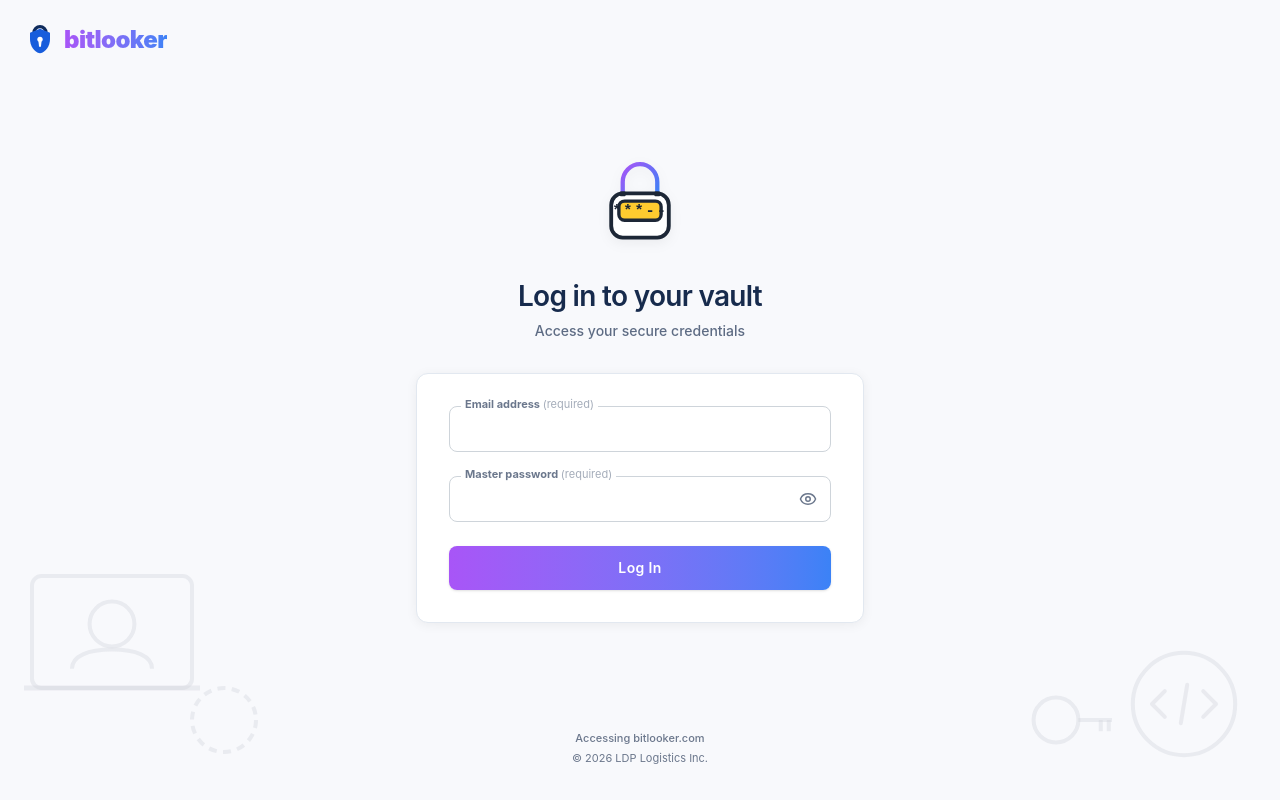
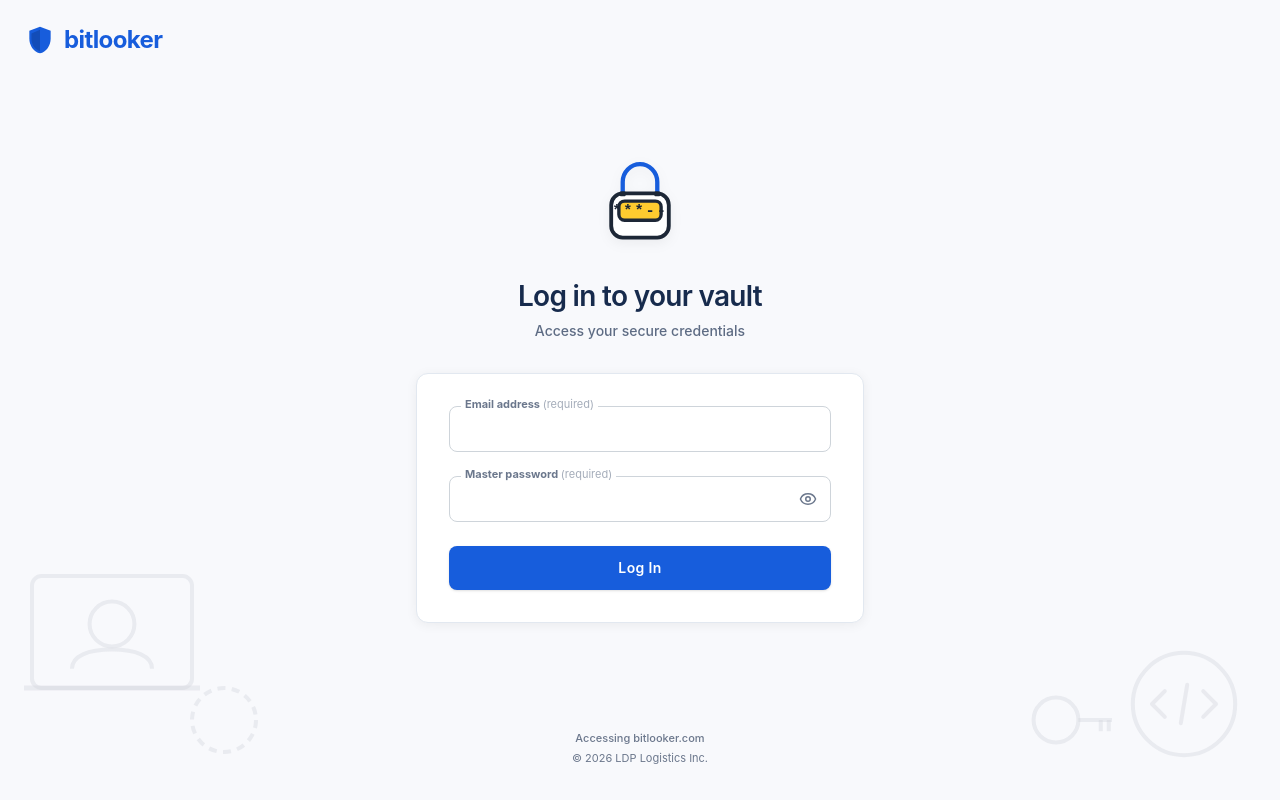
Before and after one commit to Arbaz2219/LDP-Vault, a React (Vite) app in the folder frontend/: page /login in a window 1280 px wide. Built offline with nearby package versions, Linux system fonts and the light colour scheme; no server answers.

Commit message:
Restore classic corporate blue #175ddc theme for all branding, favicon, padlock shackles, and buttons

```diff
--- a/frontend/src/components/LDPLogo.tsx
+++ b/frontend/src/components/LDPLogo.tsx
@@ -3,21 +3,14 @@ import React from 'react';
 const LDPLogo: React.FC<{ className?: string }> = ({ className = "w-8 h-8" }) => {
   return (
     <svg className={className} viewBox="0 0 24 24" fill="none" xmlns="http://www.w3.org/2000/svg">
-      {/* Padlock Shackle (Dark Indigo) */}
       <path
-        d="M7.5 8V6.5C7.5 4 9.5 2 12 2C14.5 2 16.5 4 16.5 6.5V8"
-        stroke="#0f2b5c"
-        strokeWidth="2.5"
-        strokeLinecap="round"
-      />
-      {/* Shield Body (Vibrant Blue) */}
-      <path
-        d="M12 22C7.5 21.05 4.5 16.2 4.5 11.2V6.5L12 3.5L19.5 6.5V11.2C19.5 16.2 16.5 21.05 12 22Z"
+        d="M12 2L4 5V11C4 16.19 7.41 21.05 12 22C16.59 21.05 20 16.19 20 11V5L12 2Z"
         fill="#175ddc"
       />
-      {/* White Keyhole */}
-      <circle cx="12" cy="11.5" r="2" fill="white" />
-      <path d="M10.8 13H13.2L12.7 17H11.3L10.8 13Z" fill="white" />
+      <path
+        d="M12 4.4L5.6 7.1V11.2C5.6 15.35 8.33 19.24 12 20.4V4.4Z"
+        fill="#134db8"
+      />
     </svg>
   );
 };
--- a/frontend/src/pages/Login.tsx
+++ b/frontend/src/pages/Login.tsx
@@ -47,9 +47,9 @@ const Login: React.FC = () => {
 
       {/* Top Left Brand Header */}
       <header className="p-6 z-10">
-        <div className="flex items-center gap-2 hover:opacity-90 transition-opacity cursor-pointer">
+        <div className="flex items-center gap-2 text-[#175ddc] hover:opacity-90 transition-opacity cursor-pointer">
           <LDPLogo className="w-8 h-8" />
-          <span className="text-2xl font-black tracking-tight bg-gradient-to-r from-[#a855f7] to-[#3b82f6] bg-clip-text text-transparent">bitlooker</span>
+          <span className="text-2xl font-bold tracking-tight text-[#175ddc]">bitlooker</span>
         </div>
       </header>
 
@@ -62,7 +62,7 @@ const Login: React.FC = () => {
             {/* Padlock shackle */}
             <path
               d="M32 42V28C32 17.5 40.5 9.5 50 9.5C59.5 9.5 68 17.5 68 28V42"
-              stroke="url(#padlock-shackle-grad)"
+              stroke="#175ddc"
               strokeWidth="4.5"
               strokeLinecap="round"
             />
@@ -104,13 +104,6 @@ const Login: React.FC = () => {
             {/* Base shackle support */}
             <rect x="29" y="38" width="6" height="5" rx="1" fill="#1d2736" />
             <rect x="65" y="38" width="6" height="5" rx="1" fill="#1d2736" />
-
-            <defs>
-              <linearGradient id="padlock-shackle-grad" x1="32" y1="9.5" x2="68" y2="42" gradientUnits="userSpaceOnUse">
-                <stop offset="0%" stopColor="#a855f7" />
-                <stop offset="100%" stopColor="#3b82f6" />
-              </linearGradient>
-            </defs>
           </svg>
         </div>
 
@@ -138,12 +131,12 @@ const Login: React.FC = () => {
             {/* Email Address Field (Only visible when NOT locked) */}
             {!isLocked && (
               <div className="relative group">
-                <label className="absolute -top-2.5 left-3 bg-white px-1 text-[11px] font-bold text-[#6b778c] group-focus-within:text-[#a855f7] z-10 transition-colors">
+                <label className="absolute -top-2.5 left-3 bg-white px-1 text-[11px] font-bold text-[#6b778c] group-focus-within:text-[#175ddc] z-10 transition-colors">
                   Email address <span className="text-[#a5adba] font-normal">(required)</span>
                 </label>
                 <input
                   type="email"
-                  className="w-full px-3.5 py-3 border border-[#ced4da] rounded-lg focus:outline-none focus:border-[#a855f7] focus:ring-1 focus:ring-[#a855f7] text-gray-900 text-sm transition-all"
+                  className="w-full px-3.5 py-3 border border-[#ced4da] rounded-lg focus:outline-none focus:border-[#175ddc] focus:ring-1 focus:ring-[#175ddc] text-gray-900 text-sm transition-all"
                   value={email}
                   onChange={(e) => setEmail(e.target.value)}
                   required
@@ -153,13 +146,13 @@ const Login: React.FC = () => {
 
             {/* Master Password Field */}
             <div className="relative group">
-              <label className="absolute -top-2.5 left-3 bg-white px-1 text-[11px] font-bold text-[#6b778c] group-focus-within:text-[#a855f7] z-10 transition-colors">
+              <label className="absolute -top-2.5 left-3 bg-white px-1 text-[11px] font-bold text-[#6b778c] group-focus-within:text-[#175ddc] z-10 transition-colors">
                 Master password <span className="text-[#a5adba] font-normal">(required)</span>
               </label>
               <div className="relative">
                 <input
                   type={showPassword ? "text" : "password"}
-                  className="w-full pl-3.5 pr-12 py-3 border border-[#ced4da] rounded-lg focus:outline-none focus:border-[#a855f7] focus:ring-1 focus:ring-[#a855f7] text-gray-900 text-sm transition-all"
+                  className="w-full pl-3.5 pr-12 py-3 border border-[#ced4da] rounded-lg focus:outline-none focus:border-[#175ddc] focus:ring-1 focus:ring-[#175ddc] text-gray-900 text-sm transition-all"
                   value={password}
                   onChange={(e) => setPassword(e.target.value)}
                   required
@@ -167,7 +160,7 @@ const Login: React.FC = () => {
                 <button
                   type="button"
                   onClick={() => setShowPassword(!showPassword)}
-                  className="absolute right-3.5 top-1/2 -translate-y-1/2 text-[#6b778c] hover:text-[#a855f7] transition-colors"
+                  className="absolute right-3.5 top-1/2 -translate-y-1/2 text-[#6b778c] hover:text-[#175ddc] transition-colors"
                 >
                   {showPassword ? <EyeOff size={18} /> : <Eye size={18} />}
                 </button>
@@ -177,7 +170,7 @@ const Login: React.FC = () => {
             {/* Submit Button */}
             <button
               type="submit"
-              className="w-full py-3 bg-gradient-to-r from-[#a855f7] to-[#3b82f6] hover:from-[#b55fe6] hover:to-[#4f92ff] text-white font-semibold rounded-lg transition-colors text-sm tracking-wide shadow-sm hover:shadow active:scale-[0.99] transform"
+              className="w-full py-3 bg-[#175ddc] hover:bg-[#134db8] text-white font-semibold rounded-lg transition-colors text-sm tracking-wide shadow-sm hover:shadow active:scale-[0.99] transform"
             >
               {isLocked ? 'Unlock' : 'Log In'}
             </button>
--- a/frontend/src/pages/VaultLock.tsx
+++ b/frontend/src/pages/VaultLock.tsx
@@ -22,9 +22,9 @@ const VaultLock: React.FC = () => {
 
       {/* Top Left Brand Header */}
       <header className="p-6 z-10">
-        <div className="flex items-center gap-2 hover:opacity-90 transition-opacity cursor-pointer">
+        <div className="flex items-center gap-2 text-[#175ddc] hover:opacity-90 transition-opacity cursor-pointer">
           <LDPLogo className="w-8 h-8" />
-          <span className="text-2xl font-black tracking-tight bg-gradient-to-r from-[#a855f7] to-[#3b82f6] bg-clip-text text-transparent">bitlooker</span>
+          <span className="text-2xl font-bold tracking-tight text-[#175ddc]">bitlooker</span>
         </div>
       </header>
 
@@ -37,7 +37,7 @@ const VaultLock: React.FC = () => {
             {/* Padlock shackle */}
             <path
               d="M32 42V28C32 17.5 40.5 9.5 50 9.5C59.5 9.5 68 17.5 68 28V42"
-              stroke="url(#vault-shackle-grad)"
+              stroke="#175ddc"
               strokeWidth="4.5"
               strokeLinecap="round"
             />
@@ -79,13 +79,6 @@ const VaultLock: React.FC = () => {
             {/* Base shackle support */}
             <rect x="29" y="38" width="6" height="5" rx="1" fill="#1d2736" />
             <rect x="65" y="38" width="6" height="5" rx="1" fill="#1d2736" />
-
-            <defs>
-              <linearGradient id="vault-shackle-grad" x1="32" y1="9.5" x2="68" y2="42" gradientUnits="userSpaceOnUse">
-                <stop offset="0%" stopColor="#a855f7" />
-                <stop offset="100%" stopColor="#3b82f6" />
-              </linearGradient>
-            </defs>
           </svg>
         </div>
 
@@ -111,13 +104,13 @@ const VaultLock: React.FC = () => {
           <form onSubmit={handleUnlock} className="space-y-6">
             {/* Master Password Field */}
             <div className="relative group">
-              <label className="absolute -top-2.5 left-3 bg-white px-1 text-[11px] font-bold text-[#6b778c] group-focus-within:text-[#a855f7] z-10 transition-colors">
+              <label className="absolute -top-2.5 left-3 bg-white px-1 text-[11px] font-bold text-[#6b778c] group-focus-within:text-[#175ddc] z-10 transition-colors">
                 Master password <span className="text-[#a5adba] font-normal">(required)</span>
               </label>
               <div className="relative">
                 <input
                   type={showPassword ? "text" : "password"}
-                  className="w-full pl-3.5 pr-12 py-3 border border-[#ced4da] rounded-lg focus:outline-none focus:border-[#a855f7] focus:ring-1 focus:ring-[#a855f7] text-gray-900 text-sm transition-all"
+                  className="w-full pl-3.5 pr-12 py-3 border border-[#ced4da] rounded-lg focus:outline-none focus:border-[#175ddc] focus:ring-1 focus:ring-[#175ddc] text-gray-900 text-sm transition-all"
                   value={password}
                   onChange={(e) => setPassword(e.target.value)}
                   autoFocus
@@ -126,7 +119,7 @@ const VaultLock: React.FC = () => {
                 <button
                   type="button"
                   onClick={() => setShowPassword(!showPassword)}
-                  className="absolute right-3.5 top-1/2 -translate-y-1/2 text-[#6b778c] hover:text-[#a855f7] transition-colors"
+                  className="absolute right-3.5 top-1/2 -translate-y-1/2 text-[#6b778c] hover:text-[#175ddc] transition-colors"
                 >
                   {showPassword ? <EyeOff size={18} /> : <Eye size={18} />}
                 </button>
@@ -136,7 +129,7 @@ const VaultLock: React.FC = () => {
             {/* Unlock Button */}
             <button
               type="submit"
-              className="w-full py-3 bg-gradient-to-r from-[#a855f7] to-[#3b82f6] hover:from-[#b55fe6] hover:to-[#4f92ff] text-white font-semibold rounded-lg transition-colors text-sm tracking-wide shadow-sm hover:shadow active:scale-[0.99] transform"
+              className="w-full py-3 bg-[#175ddc] hover:bg-[#134db8] text-white font-semibold rounded-lg transition-colors text-sm tracking-wide shadow-sm hover:shadow active:scale-[0.99] transform"
             >
               Unlock
             </button>
```
Also changed, not shown: frontend/public/favicon.svg.
